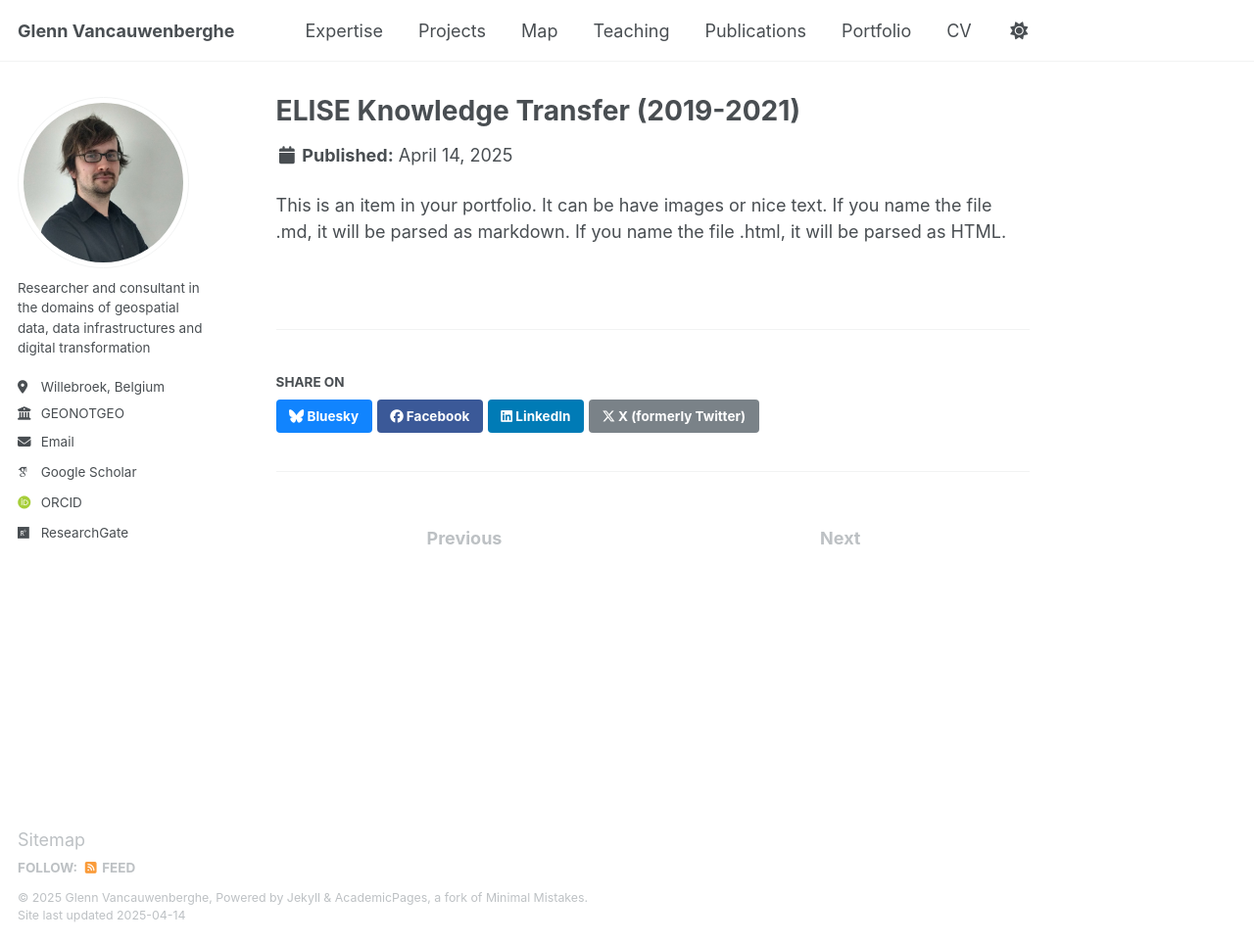
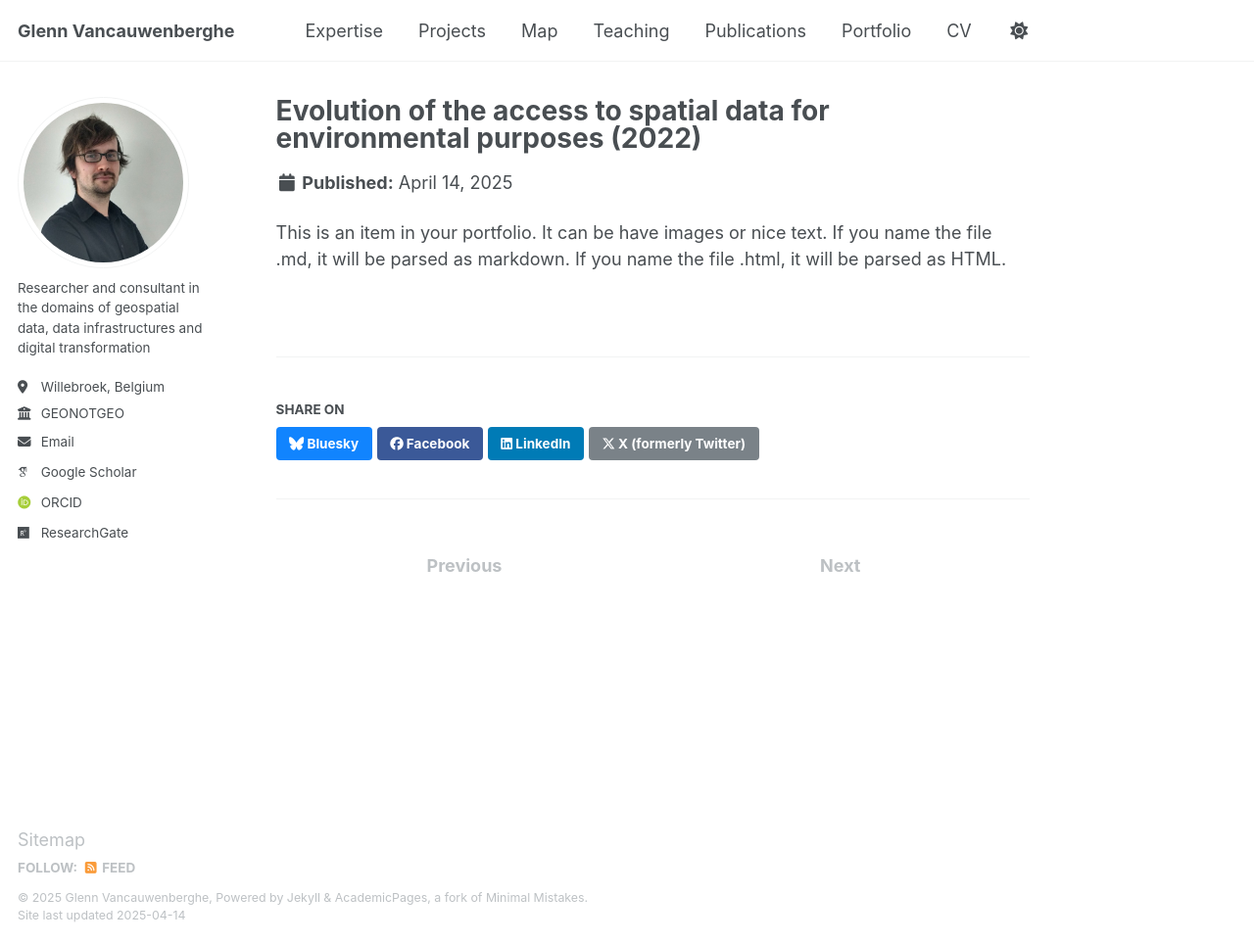
Before and after one commit to GVancauwenberghe/gvancauwenberghe.github.io, a Jekyll site: the page built from _portfolio/portfolio-7.md, in a window 1280 px wide and 963 px high. Shown: the whole window at 98% size. Built offline with Jekyll 4.4.1, drawn with Linux system fonts in a browser that asks for light colours; some web fonts are replaced.

Commit message:
Update portfolio-7.md

```diff
--- a/_portfolio/portfolio-7.md
+++ b/_portfolio/portfolio-7.md
@@ -1,6 +1,6 @@
 ---
-title: "ELISE Knowledge Transfer (2019-2021)"
-excerpt: "Short of portfolio item number 1<br/><img src='/images/eo4geo.png'>"
+title: "Evolution of the access to spatial data for environmental purposes (2022)"
+excerpt: "Problems with spatial data experienced by practioners, differences between 2009 & 2020<br/><img src='/images/eia.png'>"
 collection: portfolio
 ---
 
```
